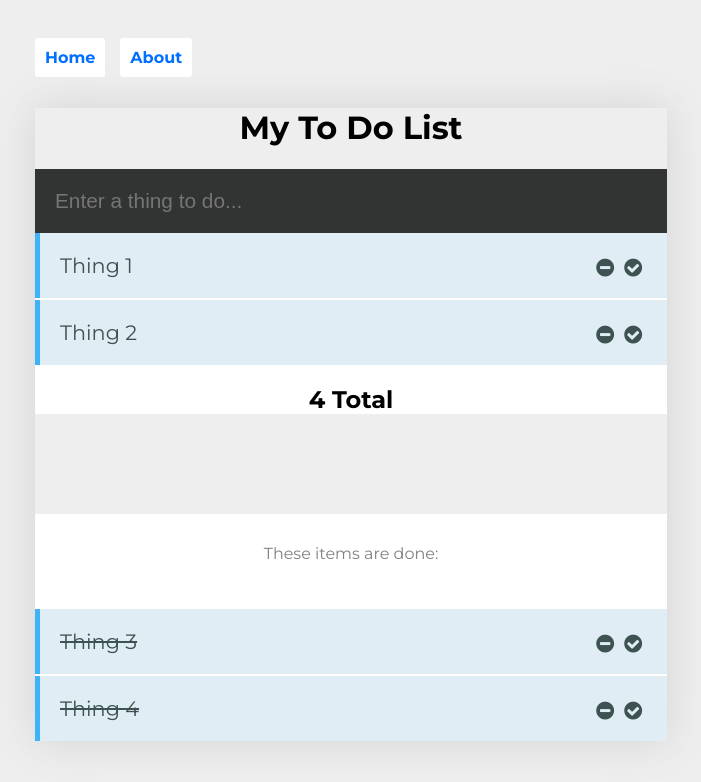
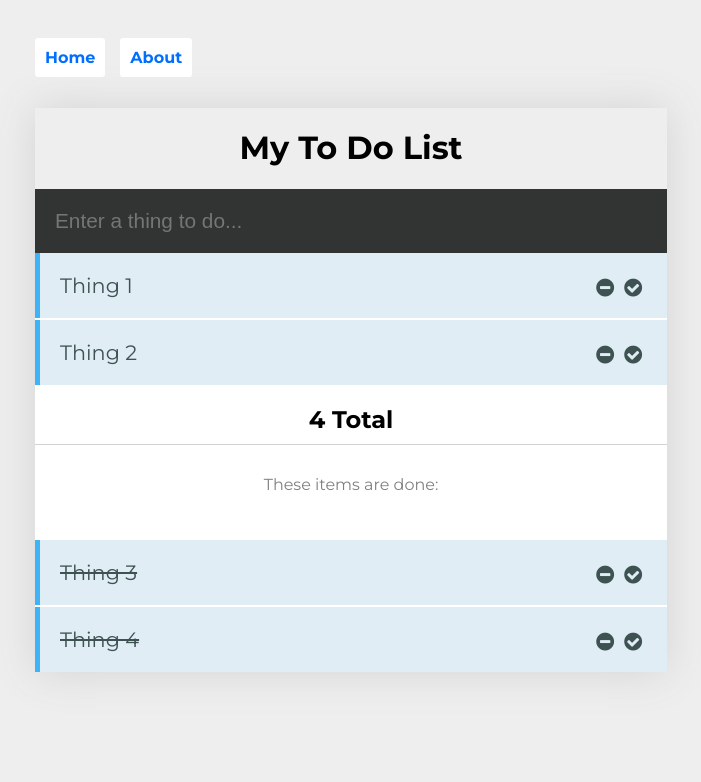
Before and after one commit to marykatefain/vue-todo, a Vue app: page /#/ in a window 1280 px wide. Shown: the top 782 px of the page, without its empty margins (289-990 px from the left). Built offline with nearby package versions, Linux system fonts and the light colour scheme; a small style sheet from the web is missing.

Commit message:
more style improvements

```diff
--- a/src/components/Todos.css
+++ b/src/components/Todos.css
@@ -29,14 +29,18 @@ p {
   text-align:center;
   padding: 30px 0;
   color: gray;
+  margin-top: 0px;
 }
 
 h1 {
   text-align: center;
+  padding-top: 20px;
 }
 
 h2 {
   text-align: center;
+  margin-bottom: 0px;
+  padding-bottom: 10px;
 }
 
 .container {
@@ -87,5 +91,6 @@ i {
 }
 
 .holder.done {
-  margin-top: 100px;
+  margin-top: 0px;
+  border-top: 1px solid lightgray;
 }
```
